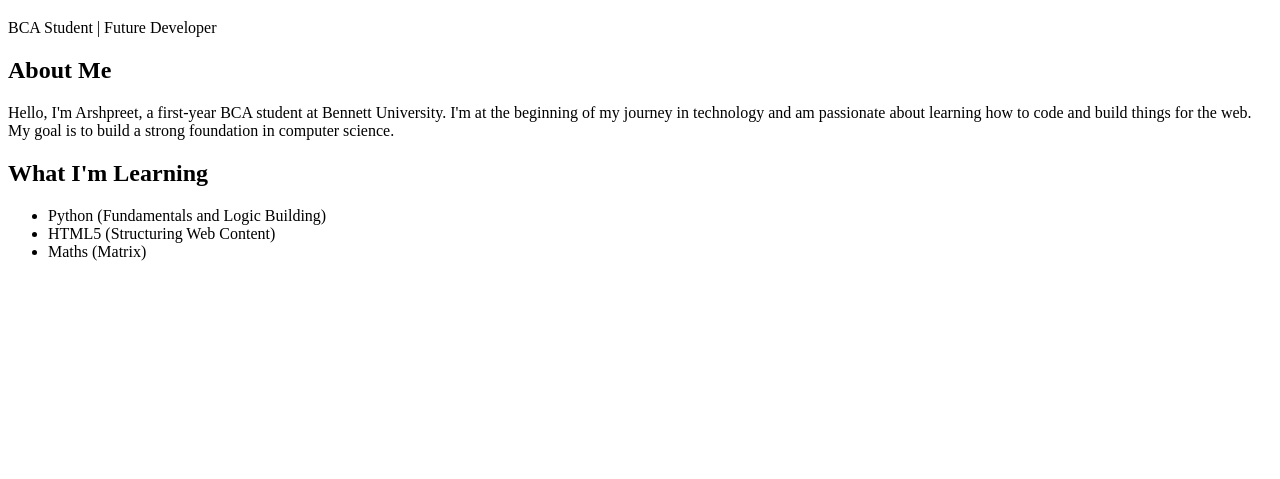
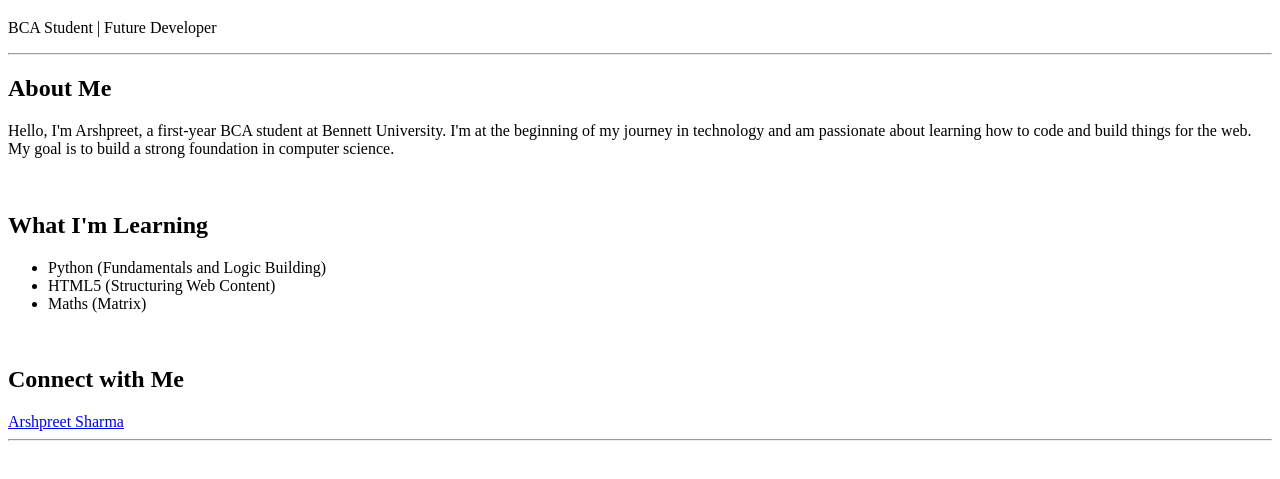
Before and after one commit to OGARSH/ogarsh.github.io, a plain HTML site: page index.html in a window 1280 px wide. Shown: the part 61-540 px from the top of the page. Drawn offline with Linux system fonts and the light colour scheme.

Commit message:
Update index.html

```diff
--- a/index.html
+++ b/index.html
@@ -4,6 +4,7 @@
     <meta charset="UTF-8">
     <meta name="viewport" content="width=device-width, initial-scale=1.0">
     <title>Arshpreet Sharma - Portfolio</title>
+    <script src="https://platform.linkedin.com/badges/js/profile.js" async defer type="text/javascript"></script>
 </head>
 <body>
 
@@ -11,6 +12,8 @@
         <h1>Arshpreet Sharma</h1>
         <p>BCA Student | Future Developer</p>
     </header>
+
+    <hr>
 
     <main>
 
@@ -21,6 +24,8 @@
             </p>
         </section>
 
+        <br>
+
         <section id="skills">
             <h2>What I'm Learning</h2>
             <ul>
@@ -30,6 +35,18 @@
             </ul>
         </section>
 
+        <br>
+
+        <section id="connect">
+            <h2>Connect with Me</h2>
+            <div class="badge-base LI-profile-badge" data-locale="en_US" data-size="medium" data-theme="dark" data-type="VERTICAL" data-vanity="arshpreet-sharma-b1366a383" data-version="v1">
+                <a class="badge-base__link LI-simple-link" href="https://in.linkedin.com/in/arshpreet-sharma-b1366a383?trk=profile-badge">Arshpreet Sharma</a>
+            </div>
+        </section>
+
     </main>
+
+    <hr>
+
 </body>
 </html>
```
